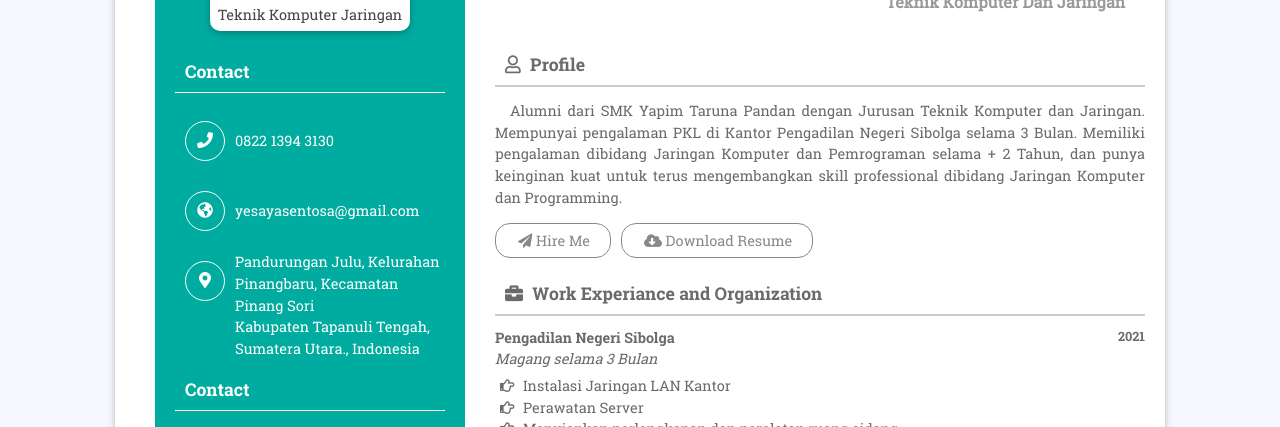
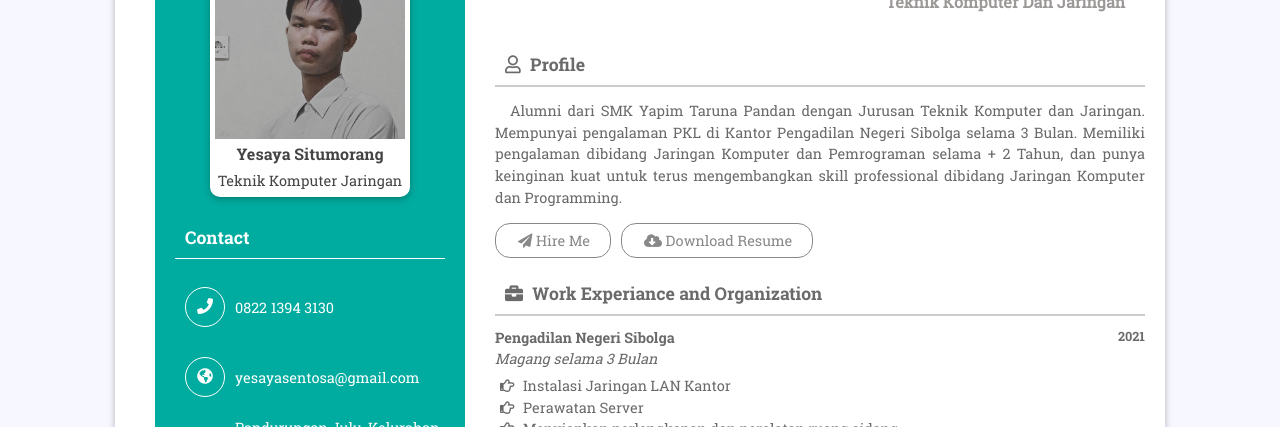
Before and after one commit to youngIcom/cv-final, a plain HTML site: page index.html in a window 1280 px wide. Shown: the part 126-553 px from the top of the page. Drawn offline with Linux system fonts and the light colour scheme.

Commit message:
Update index.html

```diff
--- a/index.html
+++ b/index.html
@@ -19,7 +19,7 @@
                 <div class="col-md-4 left-co">
                     <div class="left-side">
                         <div class="profile-info">
-                            <img src="assets/images/yesaya.jpg" alt="">
+                            <img src="assets/images/yesaya.jpeg" alt="foto profil">
                             <h3>Yesaya Situmorang</h3>
                             <span>Teknik Komputer Jaringan</span>
                         </div>
```
